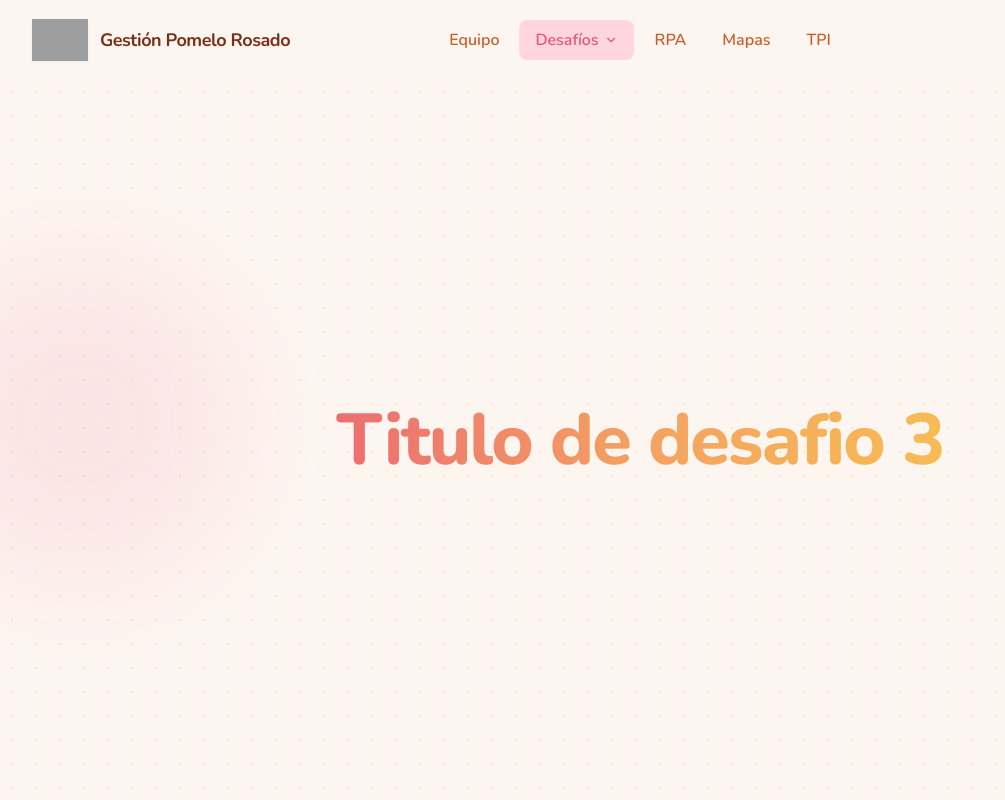
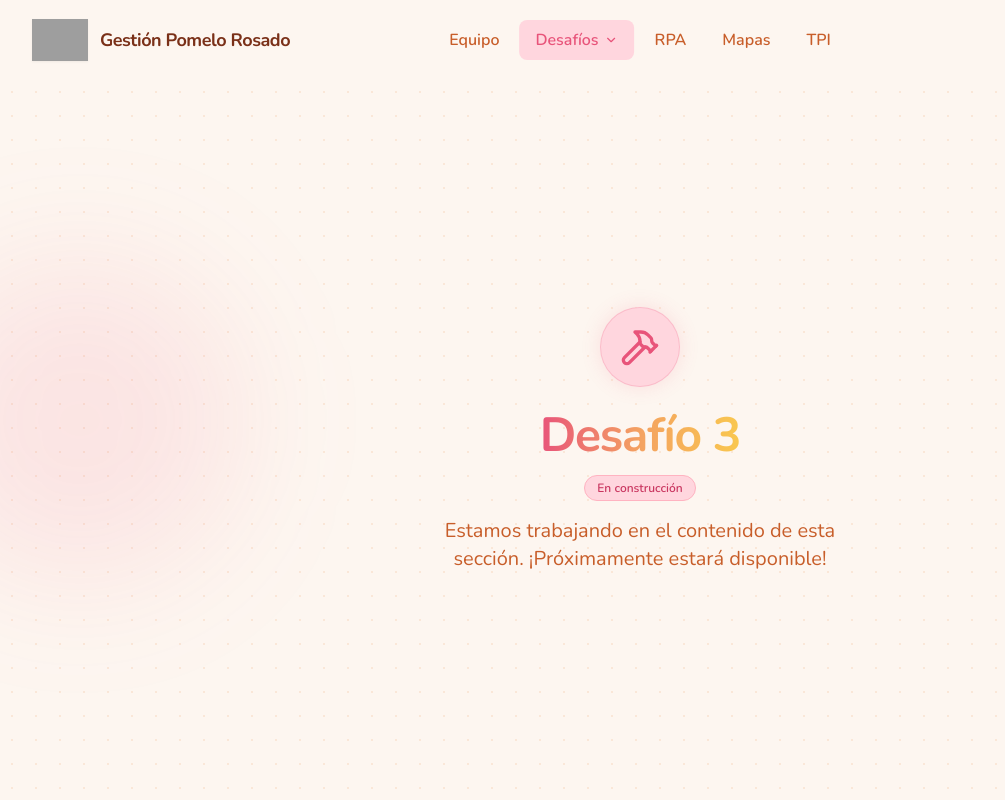
Before and after one commit to IanNunez21/PortfolioGG2026, a React (Vite) app: page /desafios/d3 in a window 1280 px wide. Shown: the whole page, without its empty margins (0-1005 px from the left). Built offline with nearby package versions, Linux system fonts and the light colour scheme; grey boxes are pictures that could not be loaded.

Commit message:
DesafioDetalle

```diff
--- a/src/pages/DesafioDetalle.jsx
+++ b/src/pages/DesafioDetalle.jsx
@@ -1,5 +1,6 @@
 import { useParams, Navigate } from 'react-router-dom';
 import { motion } from 'framer-motion';
+import { Hammer } from 'lucide-react';
 import { getChallengeById } from '../data/challengesData';
 
 export default function DesafioDetalle() {
@@ -14,20 +15,26 @@ export default function DesafioDetalle() {
 
   return (
     <section className="min-h-[calc(100dvh-5rem)] flex items-center justify-center p-6 relative">
-      {/* Fondo decorativo */}
       <div className="absolute inset-0 dot-bg opacity-40 pointer-events-none" aria-hidden="true" />
       <div className="absolute top-1/4 -left-20 w-80 h-80 bg-accent/10 rounded-full blur-3xl pointer-events-none" />
       <div className="absolute bottom-1/4 -right-20 w-80 h-80 bg-warm/12 rounded-full blur-3xl pointer-events-none" />
 
       <motion.div
-        initial={{ opacity: 0, y: 20 }}
-        animate={{ opacity: 1, y: 0 }}
+        initial={{ opacity: 0, scale: 0.95 }}
+        animate={{ opacity: 1, scale: 1 }}
         transition={{ duration: 0.5 }}
-        className="text-center relative z-10 w-full max-w-4xl mx-auto"
+        className="text-center z-10 flex flex-col items-center"
       >
-        <h1 className="text-4xl sm:text-5xl md:text-7xl font-extrabold text-gradient leading-tight tracking-tight">
-          Titulo de desafio {numero}
+        <div className="w-20 h-20 rounded-full bg-blush-100 flex items-center justify-center mb-6 border border-accent/20 shadow-glow">
+          <Hammer className="w-10 h-10 text-accent" />
+        </div>
+        <h1 className="text-4xl sm:text-5xl font-bold mb-4 text-gradient">
+          Desafío {numero}
         </h1>
+        <span className="badge badge-blue mb-4">En construcción</span>
+        <p className="text-primary-600 text-lg sm:text-xl max-w-md mx-auto">
+          Estamos trabajando en el contenido de esta sección. ¡Próximamente estará disponible!
+        </p>
       </motion.div>
     </section>
   );
```
